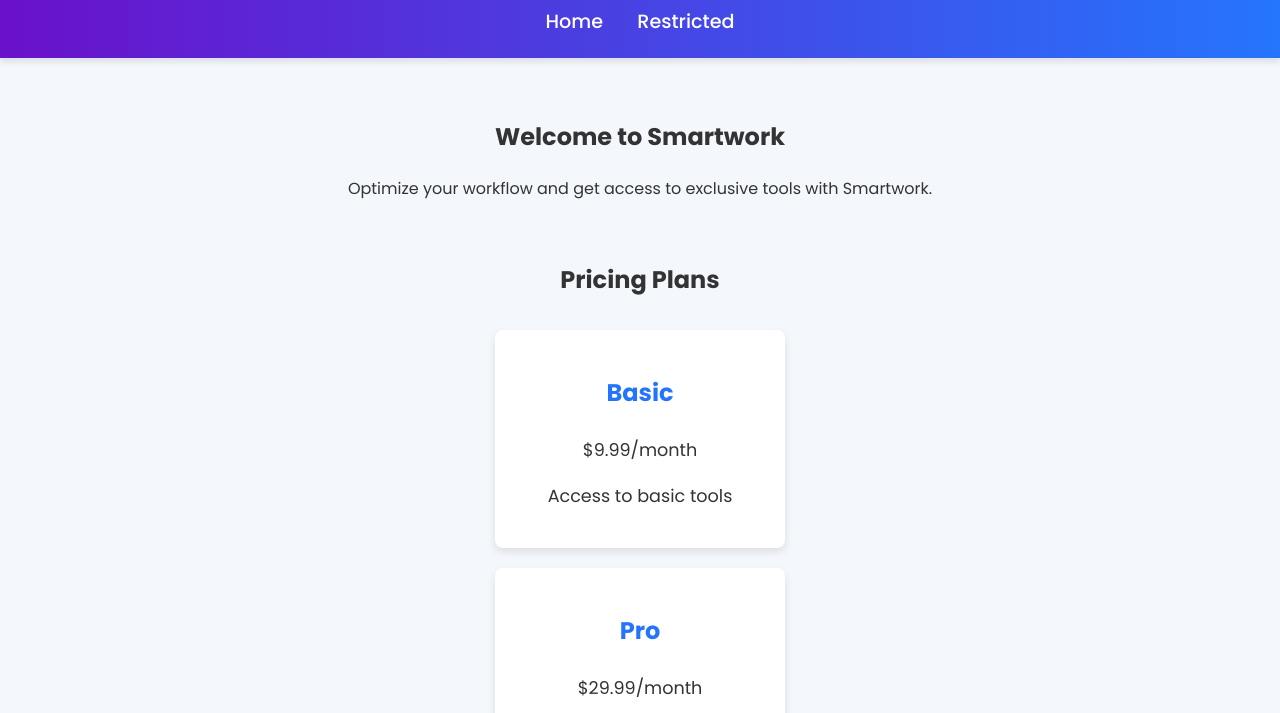
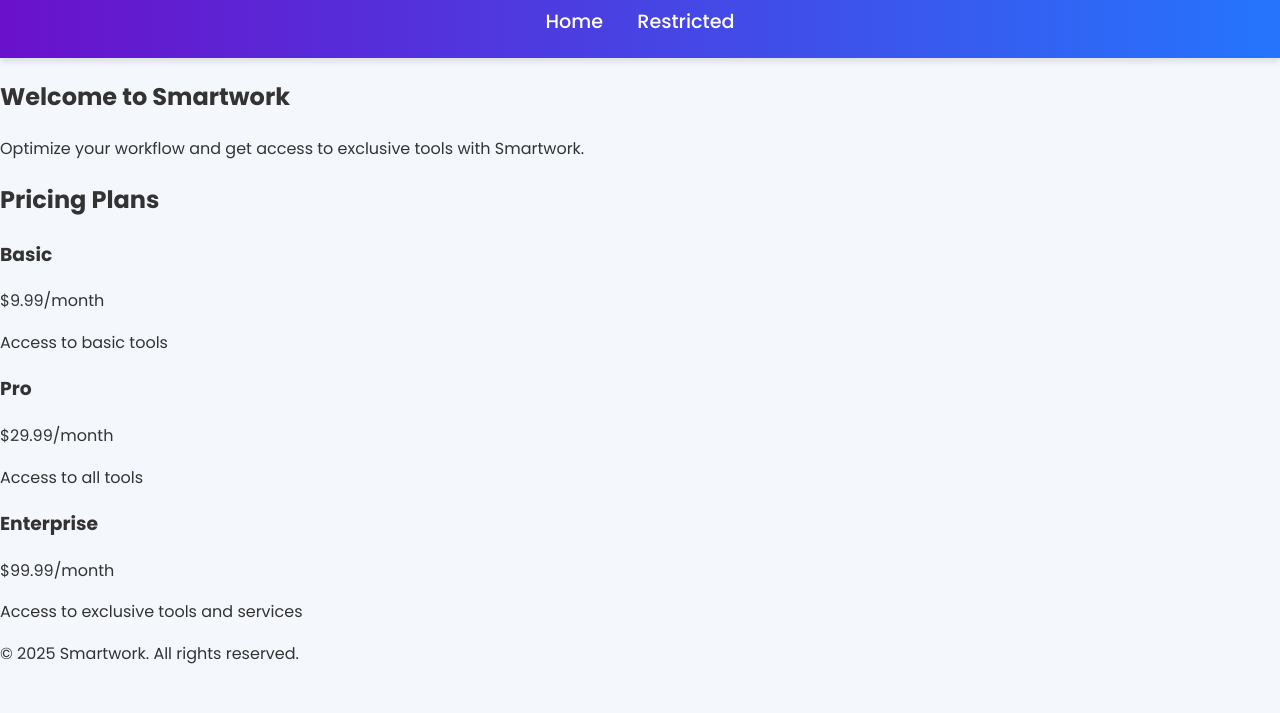
Before and after one commit to aviationplanesfun/Smartwork, a plain HTML site: page index.html in a window 1280 px wide. Shown: the part 87-800 px from the top of the page. Drawn offline with Linux system fonts and the light colour scheme.

Commit message:
Update shared.css

```diff
--- a/shared.css
+++ b/shared.css
@@ -51,52 +51,12 @@ header nav a:hover {
   color: #f4f7fc;
 }
 
-/* Home Section */
-#home {
+/* Restricted Page */
+#restricted {
   padding: 40px 20px;
   text-align: center;
 }
 
-#home .content {
-  margin-bottom: 40px;
-}
-
-/* Pricing Plans */
-.pricing-plans {
-  display: flex;
-  flex-direction: column;
-  justify-content: center;
-  align-items: center;
-  margin-top: 40px;
-  animation: fadeInUp 1s ease-out;
-}
-
-.pricing-plans h2 {
-  margin-bottom: 20px;
-}
-
-.pricing-card {
-  background-color: #fff;
-  border-radius: 8px;
-  box-shadow: 0 4px 8px rgba(0, 0, 0, 0.1);
-  padding: 20px;
-  text-align: center;
-  width: 250px;
-  margin: 10px;
-  animation: slideIn 1s ease-out;
-}
-
-.pricing-card h3 {
-  font-size: 1.5rem;
-  color: #2575fc;
-}
-
-.pricing-card p {
-  font-size: 1.1rem;
-  color: #333;
-}
-
-/* Code Form (Restricted Page) */
 #code-form-container {
   padding: 20px;
   background: #fff;
@@ -104,7 +64,6 @@ header nav a:hover {
   box-shadow: 0 4px 8px rgba(0, 0, 0, 0.1);
   width: 300px;
   margin: 0 auto;
-  animation: fadeInUp 1s ease-out;
 }
 
 #code-form-container input {
@@ -129,7 +88,11 @@ header nav a:hover {
   background: #2575fc;
 }
 
-/* TOS Popup */
+.error {
+  color: red;
+  font-size: 0.9rem;
+}
+
 .tos-popup {
   position: fixed;
   top: 0;
@@ -141,7 +104,6 @@ header nav a:hover {
   justify-content: center;
   align-items: center;
   z-index: 1000;
-  animation: fadeIn 1s ease-in-out;
 }
 
 .tos-popup-content {
@@ -152,7 +114,6 @@ header nav a:hover {
   border-radius: 10px;
   overflow-y: auto;
   max-height: 70%;
-  animation: slideInFromTop 0.8s ease-out;
 }
 
 .tos-text {
@@ -175,7 +136,6 @@ button {
   border-radius: 6px;
   cursor: pointer;
   transition: background-color 0.3s ease;
-  font-size: 1rem;
 }
 
 button:hover {
@@ -193,32 +153,3 @@ button:hover {
     transform: translateY(0);
   }
 }
-
-@keyframes fadeInUp {
-  0% {
-    opacity: 0;
-    transform: translateY(50px);
-  }
-  100% {
-    opacity: 1;
-    transform: translateY(0);
-  }
-}
-
-@keyframes slideIn {
-  0% {
-    transform: translateX(100%);
-  }
-  100% {
-    transform: translateX(0);
-  }
-}
-
-@keyframes slideInFromTop {
-  0% {
-    transform: translateY(-100%);
-  }
-  100% {
-    transform: translateY(0);
-  }
-}
```
